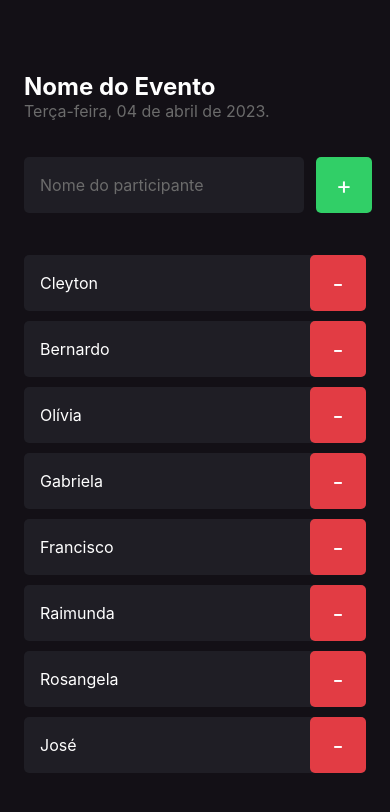
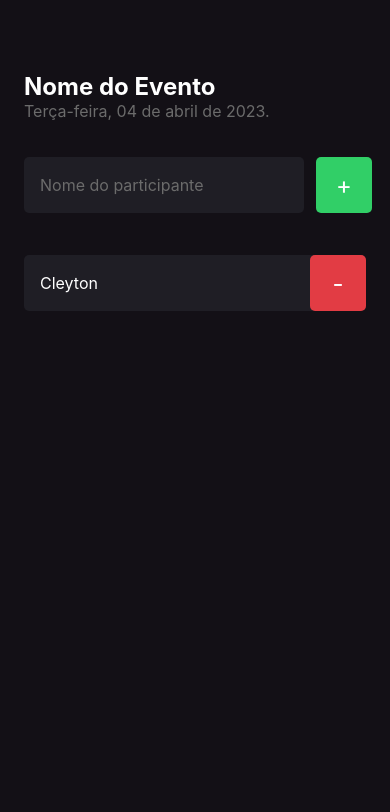
Before and after one commit to Cleyton-1995/IgniteReactNative, a React Native app: screen / in a window 390 px wide. Shown: the top 812 px of the page. Built offline with nearby package versions, Linux system fonts and the light colour scheme.

Commit message:
refactor: using the useState

```diff
--- a/src/screens/Home/index.tsx
+++ b/src/screens/Home/index.tsx
@@ -1,4 +1,4 @@
-import React from "react";
+import React, { useState } from "react";
 import {
   Alert,
   FlatList,
@@ -13,22 +13,16 @@ import { Participant } from "../../components/Participant";
 import { styles } from "./styles";
 
 export function Home() {
-  const participants = [
-    "Cleyton",
-    "Bernardo",
-    "Olívia",
-    "Gabriela",
-    "Francisco",
-    "Raimunda",
-    "Rosangela",
-    "José",
-  ];
+  const [participants, setParticipants] = useState(["Cleyton"])
+
 
   function handlePaticipantAdd() {
-   if(participants.includes("Cleyton")) {
+   if(participants.includes("")) {
     return Alert.alert(" Participante existe", "Já existe um participante na lista com esse nome.")
    }
+   setParticipants(prevState => [...prevState , "Olívia"])
   }
+
 
   function handlePaticipantRemove(name: string) {
     Alert.alert("Remover", `Remover o participante ${name}?`, [
```
